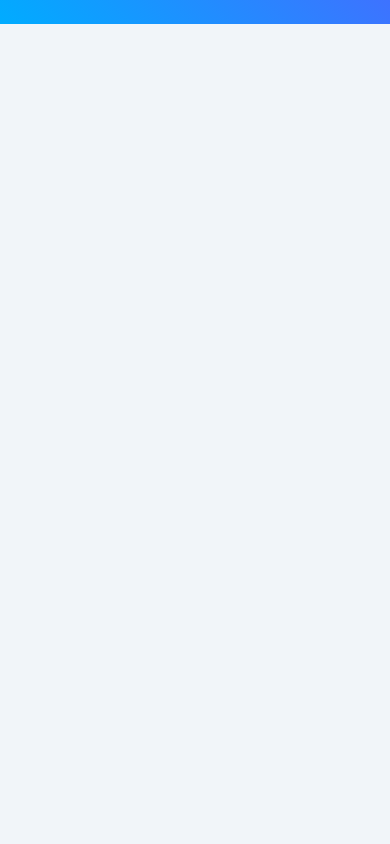
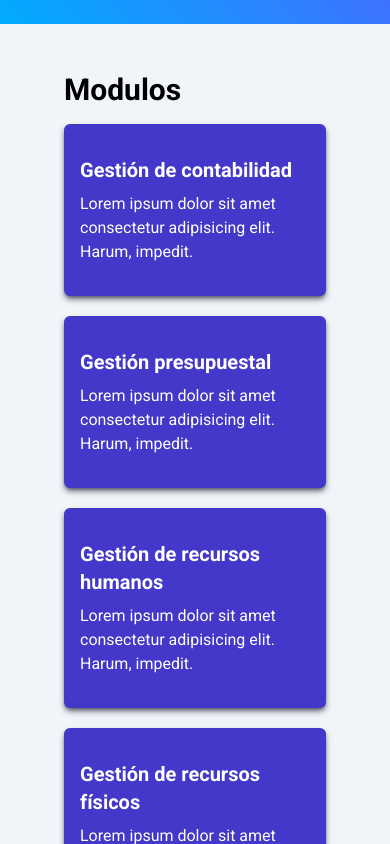
Before and after one commit to kristhian21/seygob-website, a Next.js app: page / in a window 390 px wide. Shown: the part 820-1664 px from the top of the page. Before the commit the page ends 892 px from the top, so only its background shows below. Built offline with nearby package versions, Linux system fonts and the light colour scheme.

Commit message:
Products component added

```diff
--- a/src/components/Hero.js
+++ b/src/components/Hero.js
@@ -7,10 +7,10 @@ export default function Hero() {
   return (
     <section className="h-screen mb-12 hero-background flex flex-col md:flex-row">
       <div className="basis-1/2 flex flex-col justify-center md:pl-16 p-4">
-        <h1 className="text-2xl md:text-3xl mt-24    lg:text-5xl font-black text-white">
+        <h1 className="text-2xl sm:text-3xl mt-24 lg:text-5xl font-black text-white">
           SOLUCIONES EMPRESARIALES Y DE GOBIERNO SEYGOB SAS
         </h1>
-        <p className="font-extrabold mt-4 text-xl md:text-2xl text-amber-400">
+        <p className="font-extrabold mt-4 text-xl sm:text-2xl text-amber-400">
           Trabajamos día a día para entregar a nuestros clientes soluciones
           integrales facilitando sus tareas diarias
         </p>
--- /dev/null
+++ b/src/components/Product.js
@@ -0,0 +1,10 @@
+export default function Product(props) {
+  return (
+    <div className="flex flex-col justify-center  py-8 px-4 bg-indigo-700 hover:bg-indigo-600 basis-1/3 rounded-md text-white shadow-md shadow-slate-900/60">
+      <h3 className="text-xl font-bold mb-2">{props.children}</h3>
+      <p>
+        Lorem ipsum dolor sit amet consectetur adipisicing elit. Harum, impedit.
+      </p>
+    </div>
+  );
+}
--- /dev/null
+++ b/src/components/Products.js
@@ -0,0 +1,17 @@
+import Product from "./Product";
+
+export default function Products() {
+  return (
+    <div className="px-16 mb-12">
+      <h2 className="mb-4 text-3xl font-bold">Modulos</h2>
+      <div className="grid grid-cols-1 sm:grid-cols-2 gap-5">
+        <Product>Gestión de contabilidad</Product>
+        <Product>Gestión presupuestal</Product>
+        <Product>Gestión de recursos humanos</Product>
+        <Product>Gestión de recursos físicos</Product>
+        <Product>Gestión de impuestos municipales</Product>
+        <Product>Gestión de tesoreria</Product>
+      </div>
+    </div>
+  );
+}
--- a/src/pages/index.js
+++ b/src/pages/index.js
@@ -1,5 +1,16 @@
 import Hero from "@/components/Hero";
-
+import Products from "@/components/Products";
+import Head from "next/head";
 export default function Home() {
-  return <Hero />;
+  return (
+    <div>
+      <Head>
+        <title>SEYGOB</title>
+        <meta name="description" content="Seygob SAS landing page" />
+        <link rel="icon" href="/logo.png" />
+      </Head>
+      <Hero />
+      <Products />
+    </div>
+  );
 }
```
